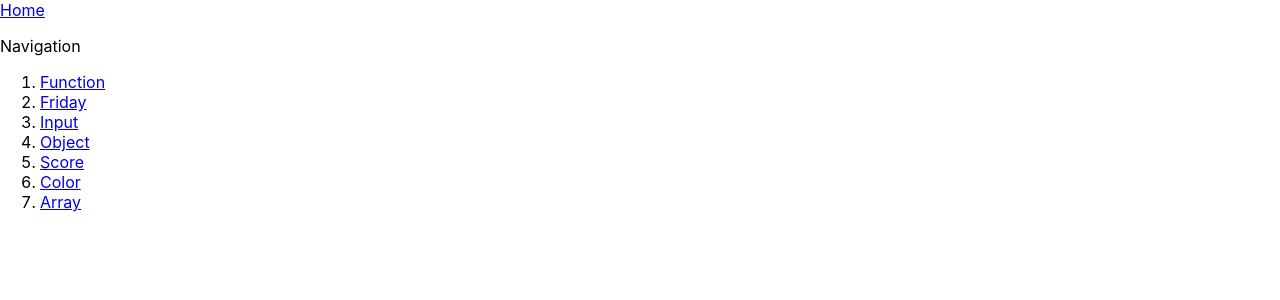
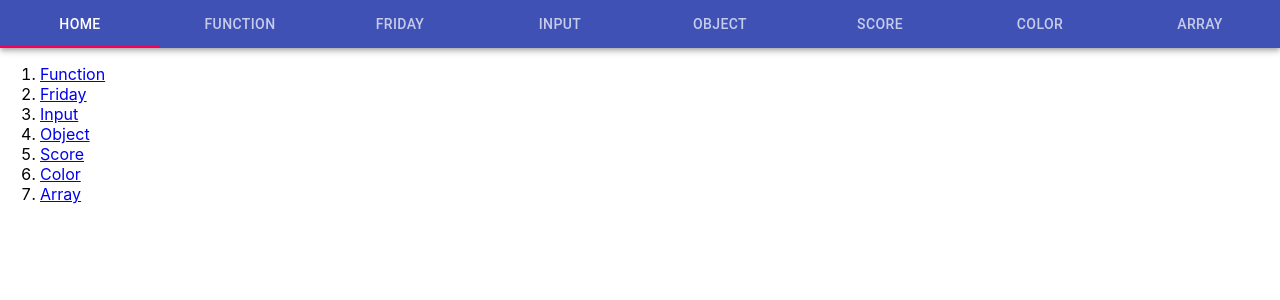
Before and after one commit to Lewis-Hamilton/sandbox, a React (Create React App) app: page / in a window 1280 px wide. Shown: the top 300 px of the page. Built offline with nearby package versions, Linux system fonts and the light colour scheme.

Commit message:
added navbar

```diff
--- a/package.json
+++ b/package.json
@@ -3,6 +3,7 @@
   "version": "0.1.0",
   "private": true,
   "dependencies": {
+    "@material-ui/core": "^4.12.3",
     "@testing-library/jest-dom": "^5.14.1",
     "@testing-library/react": "^11.2.7",
     "@testing-library/user-event": "^12.8.3",
--- a/src/components/nav.js
+++ b/src/components/nav.js
@@ -1,11 +1,61 @@
 import React from "react";
-import { Link } from "react-router-dom";
+import { Link, Route } from "react-router-dom";
+import AppBar from "@material-ui/core/AppBar";
+import Tabs from "@material-ui/core/Tabs";
+import Tab from "@material-ui/core/Tab";
 
 export default function Nav() {
   return (
-    <div>
-      <Link to="/">Home</Link>
-      <p>Navigation</p>
-    </div>
+    <Route
+      render={(history) => (
+        <AppBar position="static">
+          <Tabs value={history.location.pathname}>
+            <Tab label="Home" value="/" component={Link} to="/"></Tab>
+            <Tab
+              label="Function"
+              value="/function"
+              component={Link}
+              to="/function"
+            ></Tab>
+            <Tab
+              label="Friday"
+              value="/friday"
+              component={Link}
+              to="/friday"
+            ></Tab>
+            <Tab
+              label="Input"
+              value="/input"
+              component={Link}
+              to="/input"
+            ></Tab>
+            <Tab
+              label="Object"
+              value="/object"
+              component={Link}
+              to="/object"
+            ></Tab>
+            <Tab
+              label="Score"
+              value="/score"
+              component={Link}
+              to="/score"
+            ></Tab>
+            <Tab
+              label="Color"
+              value="/color"
+              component={Link}
+              to="/color"
+            ></Tab>
+            <Tab
+              label="Array"
+              value="/array"
+              component={Link}
+              to="/array"
+            ></Tab>
+          </Tabs>
+        </AppBar>
+      )}
+    />
   );
 }
```
Also changed, not shown: 1 other file (tests, documents, lock files or other folders).
